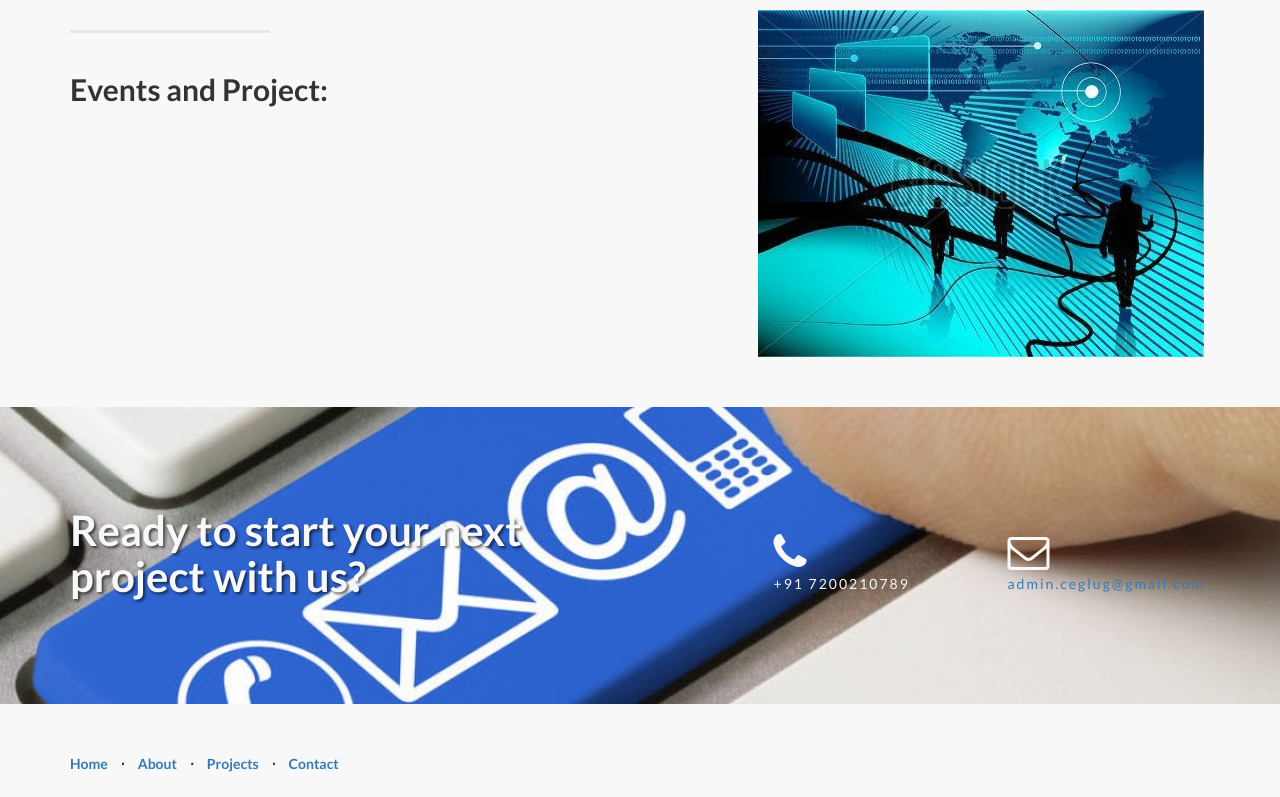
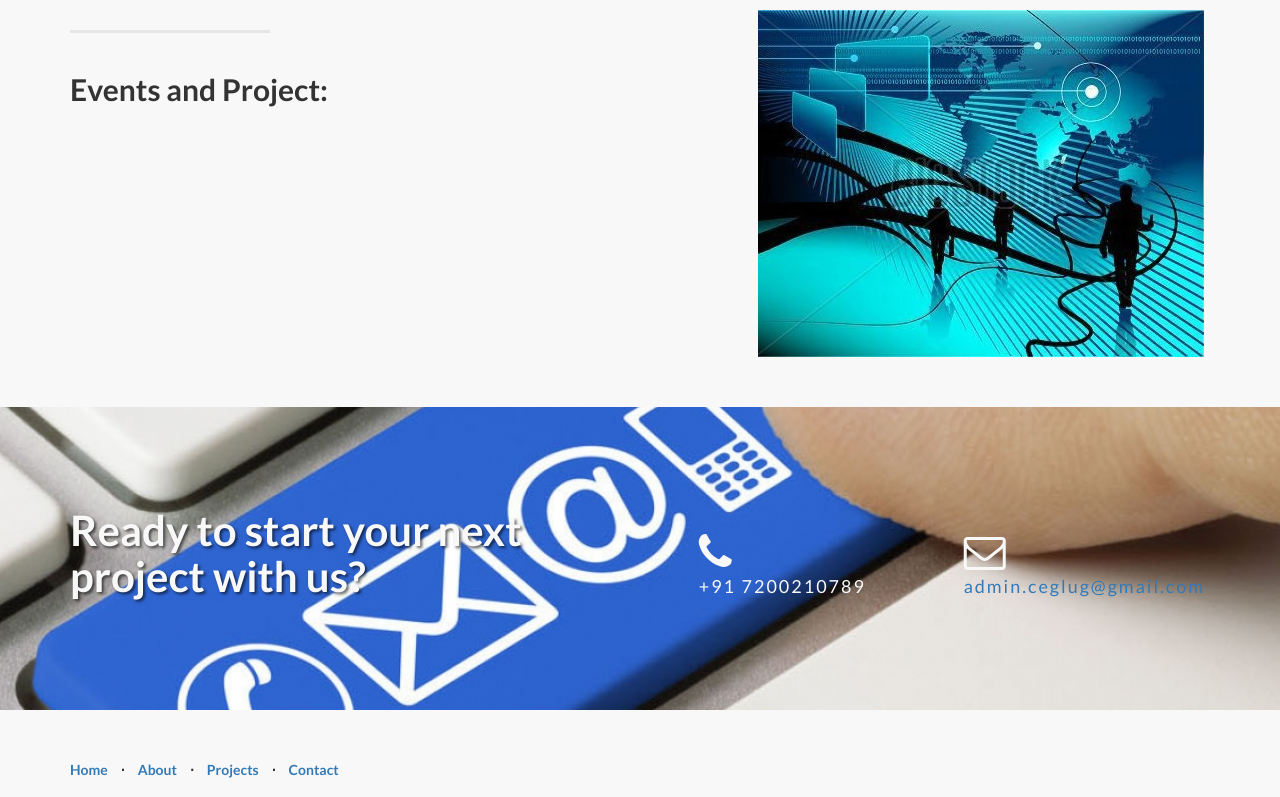
Before and after one commit to shruthi0898/ceglug, a plain HTML site: page index.html in a window 1280 px wide. Shown: the part 1579-2376 px from the top of the page. Drawn offline with Linux system fonts and the light colour scheme.

Commit message:
Update landing-page.css

```diff
--- a/css/landing-page.css
+++ b/css/landing-page.css
@@ -101,13 +101,13 @@ width: 80%;
 
 .network-name {
     text-transform: uppercase;
-    font-size: 14px;
+    font-size: 18px;
     font-weight: 400;
     letter-spacing: 2px;
 }
 
 .network-name1 {
-    font-size: 14px;
+    font-size: 18px;
     font-weight: 400;
     letter-spacing: 2px;
      color: #0000d1;
```
